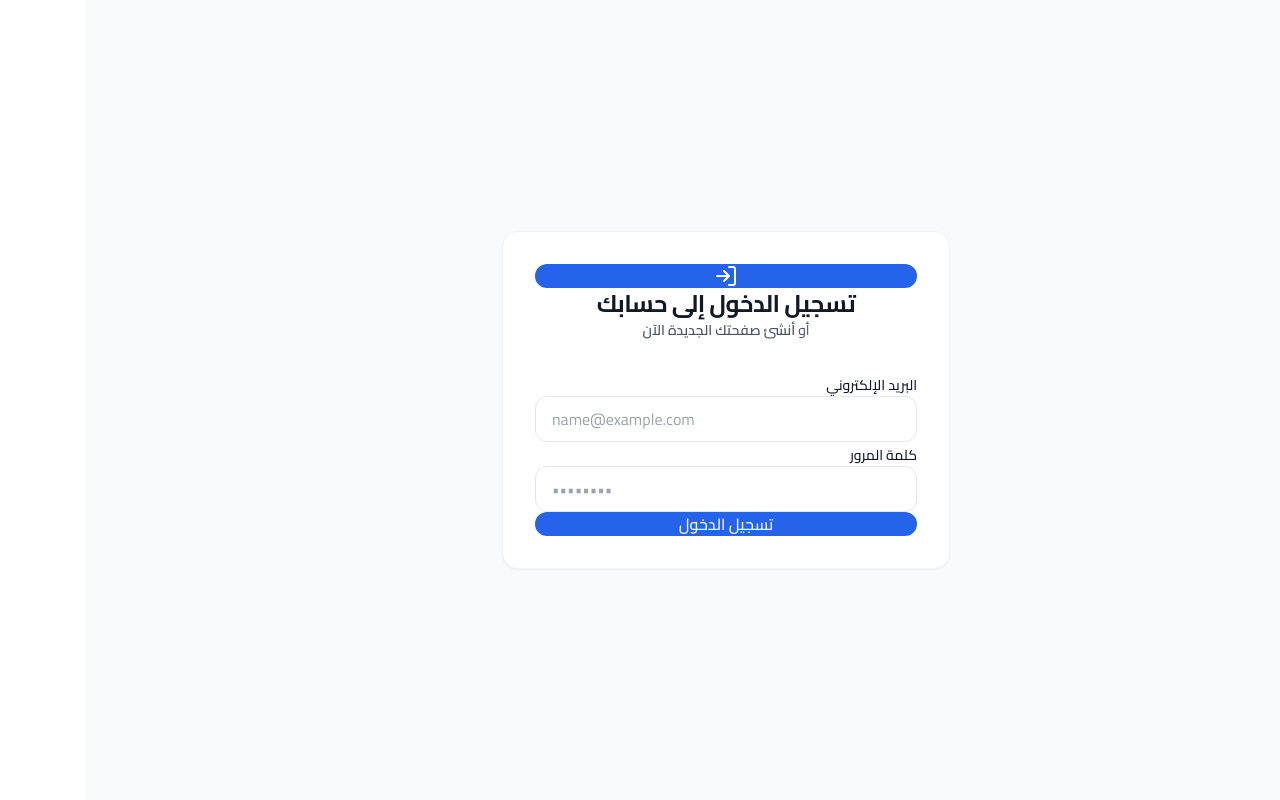
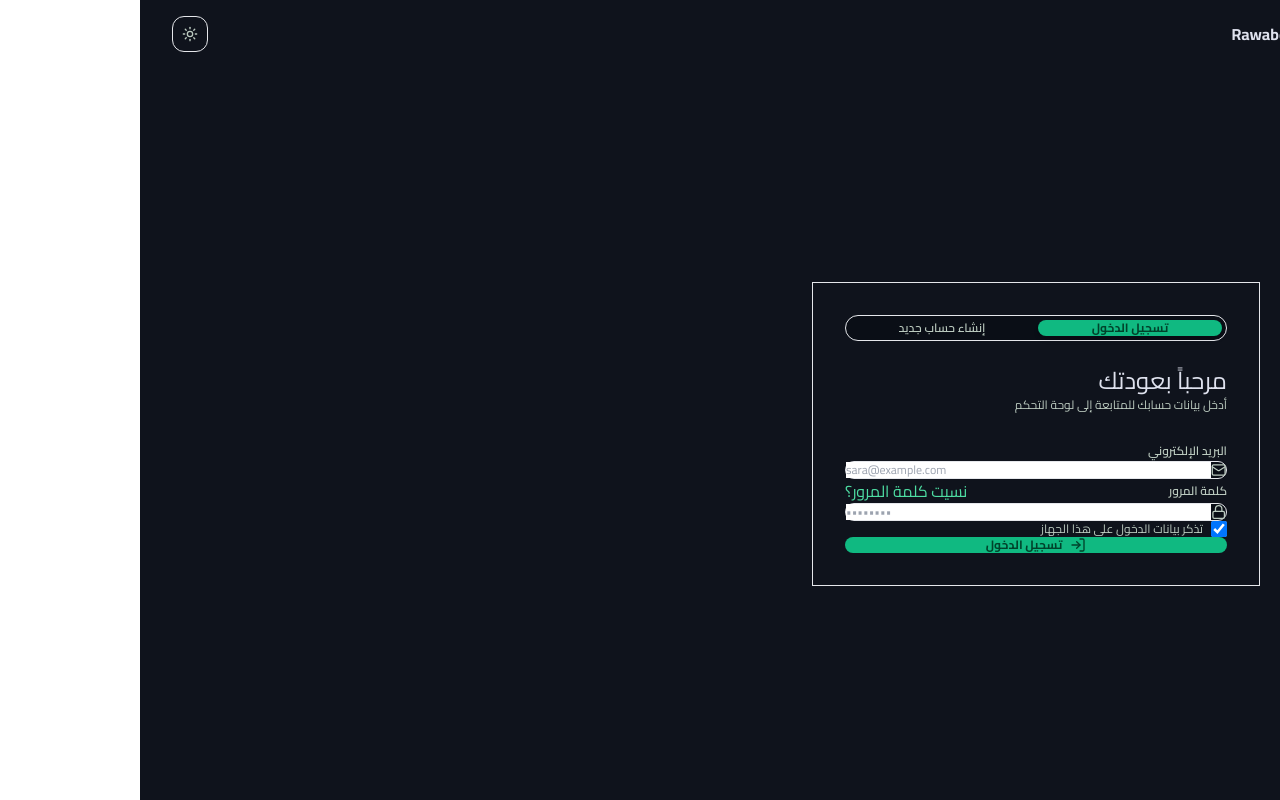
Before and after one commit to ammarnaass/AN-LINKS, a Next.js app: page /login in a window 1280 px wide. Built offline with nearby package versions, Linux system fonts and the light colour scheme; no server answers.

Commit message:
feat(auth): upgrade login and register screens to Stitch visual layout with creator showcase

```diff
--- a/src/app/(auth)/login/page.tsx
+++ b/src/app/(auth)/login/page.tsx
@@ -1,12 +1,36 @@
 "use client";
 
 import React from "react";
-import { LoginForm } from "@/features/auth";
+import Link from "next/link";
+import { Link2 } from "lucide-react";
+import { LoginForm, AuthSideBanner } from "@/features/auth";
+import { ThemeToggle } from "@/shared/ui";
 
 export default function LoginPage() {
   return (
-    <div className="min-h-screen flex items-center justify-center bg-gray-50 px-4 py-12 sm:px-6 lg:px-8" dir="rtl">
-      <LoginForm />
+    <div className="min-h-screen flex flex-col bg-surface text-on-surface" dir="rtl">
+      {/* Top Bar */}
+      <div className="max-w-7xl w-full mx-auto p-4 sm:px-8 flex items-center justify-between">
+        <Link href="/" className="flex items-center gap-2.5 group">
+          <div className="w-9 h-9 rounded-xl bg-primary-container text-on-primary-container flex items-center justify-center shadow-md">
+            <Link2 className="w-4 h-4 rotate-45" />
+          </div>
+          <span className="font-bold text-base text-on-surface group-hover:text-primary transition-colors">
+            روابط | Rawabet
+          </span>
+        </Link>
+        <ThemeToggle />
+      </div>
+
+      {/* Main Split Content */}
+      <div className="flex-1 max-w-7xl w-full mx-auto px-4 sm:px-8 py-8 flex items-center justify-center">
+        <div className="grid grid-cols-1 lg:grid-cols-2 gap-8 xl:gap-16 w-full items-center">
+          <div className="flex justify-center lg:justify-end">
+            <LoginForm />
+          </div>
+          <AuthSideBanner />
+        </div>
+      </div>
     </div>
   );
 }
--- a/src/app/(auth)/register/page.tsx
+++ b/src/app/(auth)/register/page.tsx
@@ -1,12 +1,36 @@
 "use client";
 
 import React from "react";
-import { RegisterForm } from "@/features/auth";
+import Link from "next/link";
+import { Link2 } from "lucide-react";
+import { RegisterForm, AuthSideBanner } from "@/features/auth";
+import { ThemeToggle } from "@/shared/ui";
 
 export default function RegisterPage() {
   return (
-    <div className="min-h-screen flex items-center justify-center bg-gray-50 px-4 py-12 sm:px-6 lg:px-8" dir="rtl">
-      <RegisterForm />
+    <div className="min-h-screen flex flex-col bg-surface text-on-surface" dir="rtl">
+      {/* Top Bar */}
+      <div className="max-w-7xl w-full mx-auto p-4 sm:px-8 flex items-center justify-between">
+        <Link href="/" className="flex items-center gap-2.5 group">
+          <div className="w-9 h-9 rounded-xl bg-primary-container text-on-primary-container flex items-center justify-center shadow-md">
+            <Link2 className="w-4 h-4 rotate-45" />
+          </div>
+          <span className="font-bold text-base text-on-surface group-hover:text-primary transition-colors">
+            روابط | Rawabet
+          </span>
+        </Link>
+        <ThemeToggle />
+      </div>
+
+      {/* Main Split Content */}
+      <div className="flex-1 max-w-7xl w-full mx-auto px-4 sm:px-8 py-8 flex items-center justify-center">
+        <div className="grid grid-cols-1 lg:grid-cols-2 gap-8 xl:gap-16 w-full items-center">
+          <div className="flex justify-center lg:justify-end">
+            <RegisterForm />
+          </div>
+          <AuthSideBanner />
+        </div>
+      </div>
     </div>
   );
 }
--- a/src/features/auth/components/LoginForm.tsx
+++ b/src/features/auth/components/LoginForm.tsx
@@ -3,13 +3,14 @@
 import React, { useState } from "react";
 import Link from "next/link";
 import { useRouter } from "next/navigation";
-import { LogIn, AlertCircle } from "lucide-react";
+import { LogIn, AlertCircle, Mail, Lock } from "lucide-react";
 import { loginWithCredentials } from "../services/auth.service";
 
 export function LoginForm() {
   const router = useRouter();
   const [email, setEmail] = useState("");
   const [password, setPassword] = useState("");
+  const [rememberMe, setRememberMe] = useState(true);
   const [error, setError] = useState<string | null>(null);
   const [isLoading, setIsLoading] = useState(false);
 
@@ -35,66 +36,99 @@ export function LoginForm() {
   };
 
   return (
-    <div className="max-w-md w-full space-y-8 bg-white p-8 rounded-2xl shadow-sm border border-gray-100">
-      <div className="text-center">
-        <div className="mx-auto h-12 w-12 rounded-xl bg-blue-600 flex items-center justify-center text-white shadow-md shadow-blue-200">
-          <LogIn className="h-6 w-6" />
+    <div className="w-full max-w-md p-8 rounded-3xl bg-surface-container-high/60 border border-white/5 shadow-2xl space-y-6 text-on-surface">
+      {/* Tab Switcher */}
+      <div className="p-1 rounded-2xl bg-surface-container-lowest border border-white/5 flex items-center gap-1">
+        <Link
+          href="/login"
+          className="flex-1 py-2 text-center text-xs font-bold rounded-xl bg-primary-container text-on-primary-container shadow-md transition-all"
+        >
+          تسجيل الدخول
+        </Link>
+        <Link
+          href="/register"
+          className="flex-1 py-2 text-center text-xs font-semibold rounded-xl text-on-surface-variant hover:text-on-surface transition-all"
+        >
+          إنشاء حساب جديد
+        </Link>
       </div>
-        <h2 className="mt-4 text-2xl font-bold tracking-tight text-gray-900">
-          تسجيل الدخول إلى حسابك
-        </h2>
-        <p className="mt-2 text-sm text-gray-600">
-          أو{" "}
-          <Link href="/register" className="font-semibold text-blue-600 hover:text-blue-500">
-            أنشئ صفحتك الجديدة الآن
-          </Link>
+
+      <div className="space-y-1">
+        <h2 className="text-2xl font-black text-on-surface">مرحباً بعودتك</h2>
+        <p className="text-xs text-on-surface-variant">
+          أدخل بيانات حسابك للمتابعة إلى لوحة التحكم
         </p>
       </div>
 
       {error && (
-        <div className="bg-red-50 border border-red-200 text-red-700 px-4 py-3 rounded-xl flex items-center gap-2 text-sm">
-          <AlertCircle className="h-4 w-4 flex-shrink-0" />
+        <div className="bg-error-container/20 border border-error/30 text-error px-4 py-3 rounded-2xl flex items-center gap-2 text-xs">
+          <AlertCircle className="w-4 h-4 shrink-0" />
           <span>{error}</span>
         </div>
       )}
 
-      <form className="mt-6 space-y-4" onSubmit={handleSubmit}>
-        <div>
-          <label className="block text-sm font-medium text-gray-700 mb-1">
+      <form className="space-y-4" onSubmit={handleSubmit}>
+        <div className="space-y-1.5">
+          <label className="block text-xs font-semibold text-on-surface-variant">
             البريد الإلكتروني
           </label>
+          <div className="relative flex items-center rounded-xl bg-surface-container-lowest border border-white/5 focus-within:border-primary/50 focus-within:ring-2 focus-within:ring-primary/20 transition-all">
+            <Mail className="w-4 h-4 text-on-surface-variant mr-3 shrink-0" />
             <input
               type="email"
               required
               value={email}
               onChange={(e) => setEmail(e.target.value)}
               dir="ltr"
-            className="w-full px-4 py-2.5 rounded-xl border border-gray-200 focus:outline-none focus:ring-2 focus:ring-blue-500 focus:border-transparent transition text-right text-gray-900"
-            placeholder="name@example.com"
+              className="w-full bg-transparent py-3 px-3 text-xs sm:text-sm text-on-surface focus:outline-none placeholder:text-outline/40"
+              placeholder="sara@example.com"
             />
           </div>
+        </div>
 
-        <div>
-          <label className="block text-sm font-medium text-gray-700 mb-1">
+        <div className="space-y-1.5">
+          <div className="flex items-center justify-between">
+            <label className="block text-xs font-semibold text-on-surface-variant">
               كلمة المرور
             </label>
+            <span className="text-[11px] text-primary hover:underline cursor-pointer">
+              نسيت كلمة المرور؟
+            </span>
+          </div>
+          <div className="relative flex items-center rounded-xl bg-surface-container-lowest border border-white/5 focus-within:border-primary/50 focus-within:ring-2 focus-within:ring-primary/20 transition-all">
+            <Lock className="w-4 h-4 text-on-surface-variant mr-3 shrink-0" />
             <input
               type="password"
               required
               value={password}
               onChange={(e) => setPassword(e.target.value)}
               dir="ltr"
-            className="w-full px-4 py-2.5 rounded-xl border border-gray-200 focus:outline-none focus:ring-2 focus:ring-blue-500 focus:border-transparent transition text-right text-gray-900"
+              className="w-full bg-transparent py-3 px-3 text-xs sm:text-sm text-on-surface focus:outline-none placeholder:text-outline/40"
               placeholder="••••••••"
             />
+          </div>
+        </div>
+
+        <div className="flex items-center gap-2 pt-1">
+          <input
+            type="checkbox"
+            id="remember"
+            checked={rememberMe}
+            onChange={(e) => setRememberMe(e.target.checked)}
+            className="w-4 h-4 rounded bg-surface-container border-white/10 text-primary focus:ring-primary/20 accent-primary"
+          />
+          <label htmlFor="remember" className="text-xs text-on-surface-variant cursor-pointer">
+            تذكر بيانات الدخول على هذا الجهاز
+          </label>
         </div>
 
         <button
           type="submit"
           disabled={isLoading}
-          className="w-full flex items-center justify-center py-3 px-4 rounded-xl text-white bg-blue-600 hover:bg-blue-700 font-medium focus:outline-none focus:ring-2 focus:ring-offset-2 focus:ring-blue-500 transition disabled:opacity-50"
+          className="w-full py-3.5 px-4 rounded-xl font-bold text-xs sm:text-sm bg-primary-container hover:bg-primary text-on-primary-container hover:text-on-primary shadow-[0_0_24px_rgba(16,185,129,0.35)] transition-all active:scale-95 disabled:opacity-50 flex items-center justify-center gap-2"
         >
-          {isLoading ? "جاري الدخول..." : "تسجيل الدخول"}
+          <LogIn className="w-4 h-4" />
+          <span>{isLoading ? "جاري التحقق..." : "تسجيل الدخول"}</span>
         </button>
       </form>
     </div>
--- a/src/features/auth/components/RegisterForm.tsx
+++ b/src/features/auth/components/RegisterForm.tsx
@@ -3,7 +3,7 @@
 import React, { useState } from "react";
 import Link from "next/link";
 import { useRouter } from "next/navigation";
-import { Sparkles, AlertCircle, CheckCircle2 } from "lucide-react";
+import { Sparkles, AlertCircle, CheckCircle2, User, Mail, Lock, AtSign } from "lucide-react";
 import { validateUsernameFormat } from "../validators/auth.validator";
 import { registerAccount, loginWithCredentials } from "../services/auth.service";
 
@@ -38,72 +38,86 @@ export function RegisterForm() {
 
     setIsLoading(true);
 
-    const result = await registerAccount(formData);
-    if (!result.ok) {
-      setErrors(result.errors || ["فشل إنشاء الحساب"]);
+    try {
+      const regRes = await registerAccount(formData);
+
+      if (!regRes.success) {
+        setErrors(regRes.errors || [regRes.error || "فشل إنشاء الحساب"]);
         setIsLoading(false);
         return;
       }
 
-    const loginResult = await loginWithCredentials(formData.email, formData.password);
-    if (loginResult?.error) {
-      router.push("/login");
-    } else {
+      await loginWithCredentials(formData.email, formData.password);
       router.push("/dashboard");
       router.refresh();
+    } catch {
+      setErrors(["حدث خطأ غير متوقع أثناء إنشاء الحساب"]);
+    } finally {
+      setIsLoading(false);
     }
-    setIsLoading(false);
   };
 
   return (
-    <div className="max-w-md w-full space-y-8 bg-white p-8 rounded-2xl shadow-sm border border-gray-100">
-      <div className="text-center">
-        <div className="mx-auto h-12 w-12 rounded-xl bg-blue-600 flex items-center justify-center text-white shadow-md shadow-blue-200">
-          <Sparkles className="h-6 w-6" />
-        </div>
-        <h2 className="mt-4 text-2xl font-bold tracking-tight text-gray-900">
-          أنشئ صفحة روابطك في دقيقتين
-        </h2>
-        <p className="mt-2 text-sm text-gray-600">
-          لديك حساب بالفعل؟{" "}
-          <Link href="/login" className="font-semibold text-blue-600 hover:text-blue-500">
+    <div className="w-full max-w-md p-8 rounded-3xl bg-surface-container-high/60 border border-white/5 shadow-2xl space-y-6 text-on-surface">
+      {/* Tab Switcher */}
+      <div className="p-1 rounded-2xl bg-surface-container-lowest border border-white/5 flex items-center gap-1">
+        <Link
+          href="/login"
+          className="flex-1 py-2 text-center text-xs font-semibold rounded-xl text-on-surface-variant hover:text-on-surface transition-all"
+        >
           تسجيل الدخول
         </Link>
+        <Link
+          href="/register"
+          className="flex-1 py-2 text-center text-xs font-bold rounded-xl bg-primary-container text-on-primary-container shadow-md transition-all"
+        >
+          إنشاء حساب جديد
+        </Link>
+      </div>
+
+      <div className="space-y-1">
+        <h2 className="text-2xl font-black text-on-surface">أنشئ صفحتك الآن</h2>
+        <p className="text-xs text-on-surface-variant">
+          ابدأ مجاناً في دقيقتين وامتلك صفحة بايو باحترافية استثنائية
         </p>
       </div>
 
       {errors.length > 0 && (
-        <div className="bg-red-50 border border-red-200 text-red-700 px-4 py-3 rounded-xl space-y-1 text-sm">
-          {errors.map((err, idx) => (
-            <div key={idx} className="flex items-center gap-2">
-              <AlertCircle className="h-4 w-4 flex-shrink-0 text-red-500" />
+        <div className="bg-error-container/20 border border-error/30 text-error p-3.5 rounded-2xl space-y-1 text-xs">
+          {errors.map((err, i) => (
+            <div key={i} className="flex items-center gap-1.5">
+              <AlertCircle className="w-3.5 h-3.5 shrink-0" />
               <span>{err}</span>
             </div>
           ))}
         </div>
       )}
 
-      <form className="mt-6 space-y-4" onSubmit={handleSubmit}>
-        <div>
-          <label className="block text-sm font-medium text-gray-700 mb-1">
-            اسمك أو اسم نشاطك
+      <form className="space-y-4" onSubmit={handleSubmit}>
+        <div className="space-y-1">
+          <label className="block text-xs font-semibold text-on-surface-variant">
+            الاسم الظاهر
           </label>
+          <div className="relative flex items-center rounded-xl bg-surface-container-lowest border border-white/5 focus-within:border-primary/50 focus-within:ring-2 focus-within:ring-primary/20 transition-all">
+            <User className="w-4 h-4 text-on-surface-variant mr-3 shrink-0" />
             <input
               type="text"
               name="displayName"
               required
               value={formData.displayName}
               onChange={handleChange}
-            className="w-full px-4 py-2.5 rounded-xl border border-gray-200 focus:outline-none focus:ring-2 focus:ring-blue-500 focus:border-transparent transition text-gray-900"
-            placeholder="مثال: سارة أحمد"
+              className="w-full bg-transparent py-2.5 px-3 text-xs sm:text-sm text-on-surface focus:outline-none placeholder:text-outline/40"
+              placeholder="مثال: سارة العتيبي"
             />
           </div>
+        </div>
 
-        <div>
-          <label className="block text-sm font-medium text-gray-700 mb-1">
-            اسم المستخدم لرابط صفحتك
+        <div className="space-y-1">
+          <label className="block text-xs font-semibold text-on-surface-variant">
+            اسم المستخدم الفريد (الرابط)
           </label>
-          <div className="relative rounded-xl shadow-sm">
+          <div className="relative flex items-center rounded-xl bg-surface-container-lowest border border-white/5 focus-within:border-primary/50 focus-within:ring-2 focus-within:ring-primary/20 transition-all">
+            <AtSign className="w-4 h-4 text-on-surface-variant mr-3 shrink-0" />
             <input
               type="text"
               name="username"
@@ -111,30 +125,23 @@ export function RegisterForm() {
               value={formData.username}
               onChange={handleChange}
               dir="ltr"
-              className={`w-full px-4 py-2.5 rounded-xl border ${
-                usernameError ? "border-red-300" : "border-gray-200"
-              } focus:outline-none focus:ring-2 focus:ring-blue-500 focus:border-transparent transition text-left text-gray-900 pl-24`}
-              placeholder="username"
+              className="w-full bg-transparent py-2.5 px-3 text-xs sm:text-sm text-on-surface focus:outline-none placeholder:text-outline/40"
+              placeholder="sara"
             />
-            <div className="absolute inset-y-0 left-0 pl-3 flex items-center pointer-events-none">
-              <span className="text-gray-400 text-sm font-mono">rawabet.me/</span>
           </div>
-          </div>
-          {usernameError && (
-            <p className="mt-1 text-xs text-red-600">{usernameError}</p>
-          )}
-          {!usernameError && formData.username.length >= 3 && (
-            <p className="mt-1 text-xs text-green-600 flex items-center gap-1">
-              <CheckCircle2 className="h-3.5 w-3.5" />
-              <span>اسم المستخدم متاح ومطابق للشروط</span>
+          {formData.username && !usernameError && (
+            <p className="text-[11px] text-primary flex items-center gap-1">
+              <CheckCircle2 className="w-3 h-3" /> رابطك سيكون: rawabet.me/{formData.username}
             </p>
           )}
         </div>
 
-        <div>
-          <label className="block text-sm font-medium text-gray-700 mb-1">
+        <div className="space-y-1">
+          <label className="block text-xs font-semibold text-on-surface-variant">
             البريد الإلكتروني
           </label>
+          <div className="relative flex items-center rounded-xl bg-surface-container-lowest border border-white/5 focus-within:border-primary/50 focus-within:ring-2 focus-within:ring-primary/20 transition-all">
+            <Mail className="w-4 h-4 text-on-surface-variant mr-3 shrink-0" />
             <input
               type="email"
               name="email"
@@ -142,15 +149,18 @@ export function RegisterForm() {
               value={formData.email}
               onChange={handleChange}
               dir="ltr"
-            className="w-full px-4 py-2.5 rounded-xl border border-gray-200 focus:outline-none focus:ring-2 focus:ring-blue-500 focus:border-transparent transition text-right text-gray-900"
-            placeholder="name@example.com"
+              className="w-full bg-transparent py-2.5 px-3 text-xs sm:text-sm text-on-surface focus:outline-none placeholder:text-outline/40"
+              placeholder="sara@example.com"
             />
           </div>
+        </div>
 
-        <div>
-          <label className="block text-sm font-medium text-gray-700 mb-1">
+        <div className="space-y-1">
+          <label className="block text-xs font-semibold text-on-surface-variant">
             كلمة المرور
           </label>
+          <div className="relative flex items-center rounded-xl bg-surface-container-lowest border border-white/5 focus-within:border-primary/50 focus-within:ring-2 focus-within:ring-primary/20 transition-all">
+            <Lock className="w-4 h-4 text-on-surface-variant mr-3 shrink-0" />
             <input
               type="password"
               name="password"
@@ -158,17 +168,19 @@ export function RegisterForm() {
               value={formData.password}
               onChange={handleChange}
               dir="ltr"
-            className="w-full px-4 py-2.5 rounded-xl border border-gray-200 focus:outline-none focus:ring-2 focus:ring-blue-500 focus:border-transparent transition text-right text-gray-900"
+              className="w-full bg-transparent py-2.5 px-3 text-xs sm:text-sm text-on-surface focus:outline-none placeholder:text-outline/40"
               placeholder="8 أحرف على الأقل"
             />
+          </div>
         </div>
 
         <button
           type="submit"
-          disabled={isLoading || Boolean(usernameError)}
-          className="w-full flex items-center justify-center py-3 px-4 rounded-xl text-white bg-blue-600 hover:bg-blue-700 font-medium focus:outline-none focus:ring-2 focus:ring-offset-2 focus:ring-blue-500 transition disabled:opacity-50 mt-2"
+          disabled={isLoading || !!usernameError}
+          className="w-full py-3.5 px-4 rounded-xl font-bold text-xs sm:text-sm bg-primary-container hover:bg-primary text-on-primary-container hover:text-on-primary shadow-[0_0_24px_rgba(16,185,129,0.35)] transition-all active:scale-95 disabled:opacity-50 flex items-center justify-center gap-2 mt-2"
         >
-          {isLoading ? "جاري إنشاء الحساب..." : "إنشاء الحساب وبدء التجربة"}
+          <Sparkles className="w-4 h-4" />
+          <span>{isLoading ? "جاري إنشاء الحساب..." : "إنشاء الحساب مجاناً"}</span>
         </button>
       </form>
     </div>
--- a/src/features/auth/index.ts
+++ b/src/features/auth/index.ts
@@ -4,3 +4,4 @@ export * from "./services/auth.service";
 export * from "./server/auth.options";
 export * from "./components/LoginForm";
 export * from "./components/RegisterForm";
+export * from "./components/AuthSideBanner";
```
Also changed, not shown: src/features/auth/components/AuthSideBanner.tsx (added, +82 -0 lines), src/features/auth/server/auth.options.ts (line endings or trailing spaces), src/features/auth/services/auth.service.ts (line endings or trailing spaces), src/features/auth/types/auth.types.ts (line endings or trailing spaces), 1 other file (tests, documents, lock files or other folders). Lines whose indentation alone changed are shown as unchanged.
